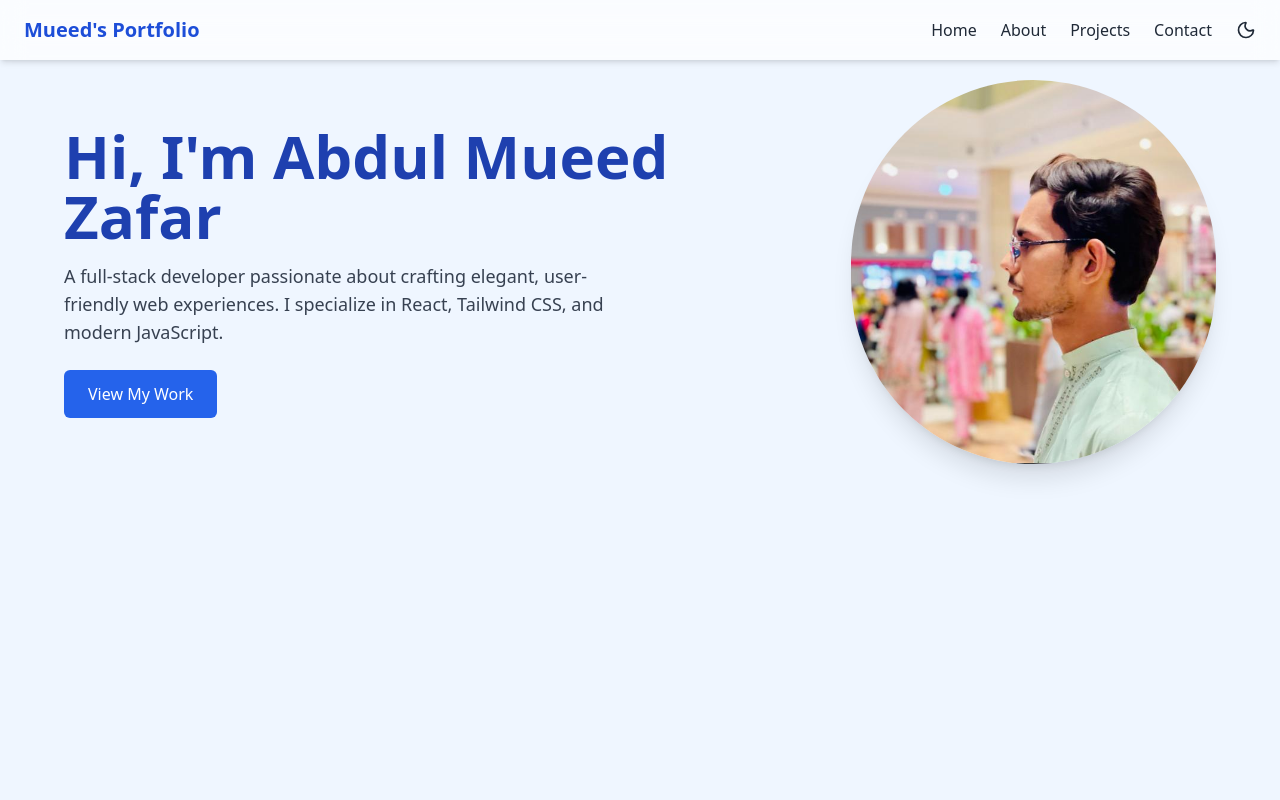
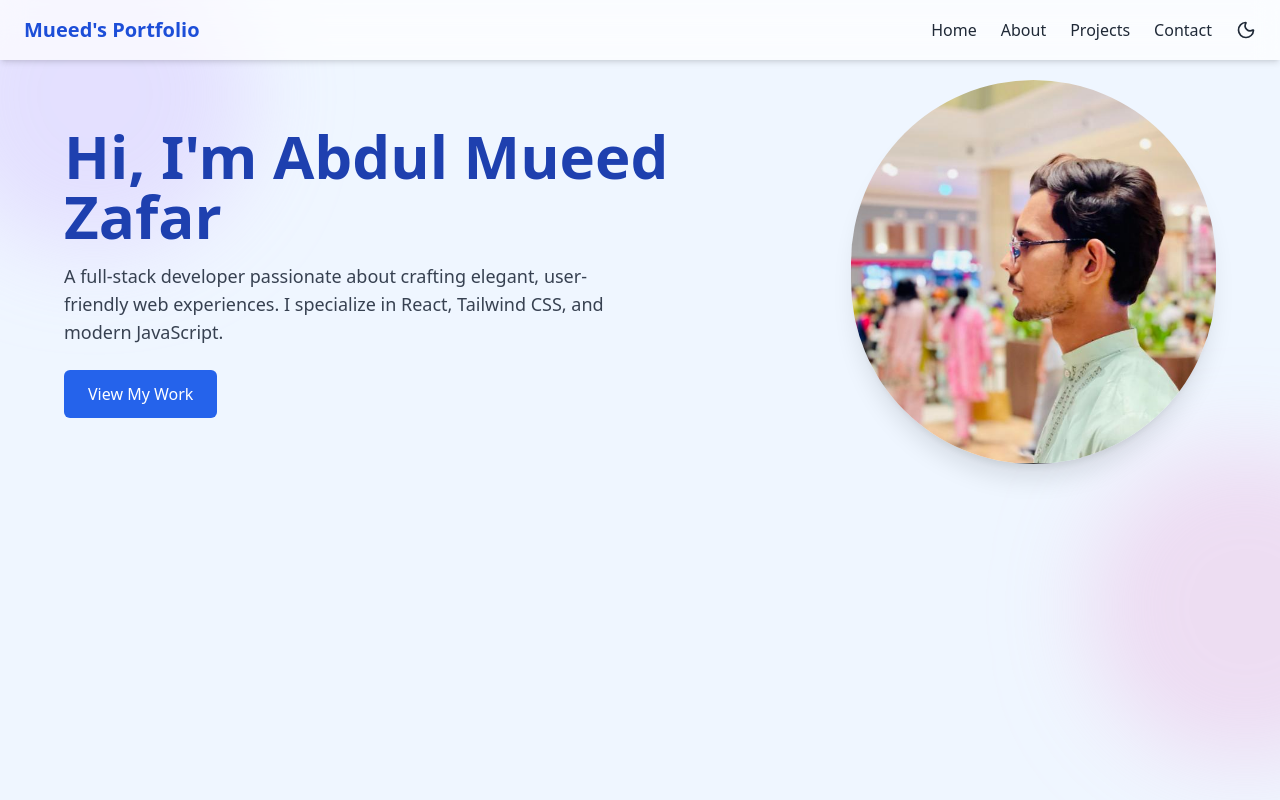
Before and after one commit to ChMueedZafar/Portfolio, a React (Vite) app in the folder my-portfolio/: page / in a window 1280 px wide. Shown: the top 800 px of the page. Built offline with nearby package versions, Linux system fonts and the light colour scheme.

Commit message:
animated commit

```diff
--- /dev/null
+++ b/my-portfolio/src/Components/Blob.jsx
@@ -0,0 +1,10 @@
+function Blob({ className, style }) {
+  return (
+    <div
+      className={`absolute rounded-full filter blur-2xl opacity-30 animate-blob mix-blend-multiply ${className}`}
+      style={style}
+    />
+  );
+}
+
+export default Blob;
--- a/my-portfolio/src/Pages/Home.jsx
+++ b/my-portfolio/src/Pages/Home.jsx
@@ -1,10 +1,17 @@
 import { motion } from 'framer-motion';
-import heroImg from '../assets/hero.png'; // 👈 Add your image in /assets folder
+import heroImg from '../assets/hero.png';
+import Blob from '../components/Blob'; // 👈 Import the blob component
 
 function Home() {
   return (
-  <section className="min-h-screen px-6 py-20 bg-blue-50 dark:bg-gray-900 text-gray-900 dark:text-white">
-      <div className="max-w-6xl mx-auto flex flex-col-reverse md:flex-row items-center gap-12">
+    <section className="relative min-h-screen px-6 py-20 bg-blue-50 dark:bg-gray-900 text-gray-900 dark:text-white overflow-hidden">
+
+      {/* 🫧 Floating Blobs */}
+      <Blob className="w-72 h-72 bg-purple-300 dark:bg-purple-600 top-0 -left-20 z-0" />
+      <Blob className="w-72 h-72 bg-pink-300 dark:bg-pink-600 bottom-0 -right-20 z-0" />
+
+      {/* ✅ Main Content */}
+      <div className="relative z-10 max-w-6xl mx-auto flex flex-col-reverse md:flex-row items-center gap-12">
 
         <motion.div
           initial={{ opacity: 0, x: -50 }}
@@ -12,10 +19,10 @@ function Home() {
           transition={{ duration: 0.8 }}
           className="text-center md:text-left"
         >
-          <h1 className="text-4xl md:text-6xl font-bold text-blue-800 mb-4">
+          <h1 className="text-4xl md:text-6xl font-bold text-blue-800 dark:text-white mb-4">
             Hi, I'm Abdul Mueed Zafar
           </h1>
-          <p className="text-lg text-gray-700 max-w-xl">
+          <p className="text-lg text-gray-700 dark:text-gray-300 max-w-xl">
             A full-stack developer passionate about crafting elegant, user-friendly web experiences.
             I specialize in React, Tailwind CSS, and modern JavaScript.
           </p>
--- a/my-portfolio/src/index.css
+++ b/my-portfolio/src/index.css
@@ -7,3 +7,19 @@ html {
 body {
   @apply bg-gradient-to-br from-white to-blue-50;
 }
+
+@keyframes blob {
+  0%, 100% {
+    transform: translate(0px, 0px) scale(1);
+  }
+  33% {
+    transform: translate(30px, -50px) scale(1.1);
+  }
+  66% {
+    transform: translate(-20px, 20px) scale(0.9);
+  }
+}
+
+.animate-blob {
+  animation: blob 20s infinite;
+}
```
